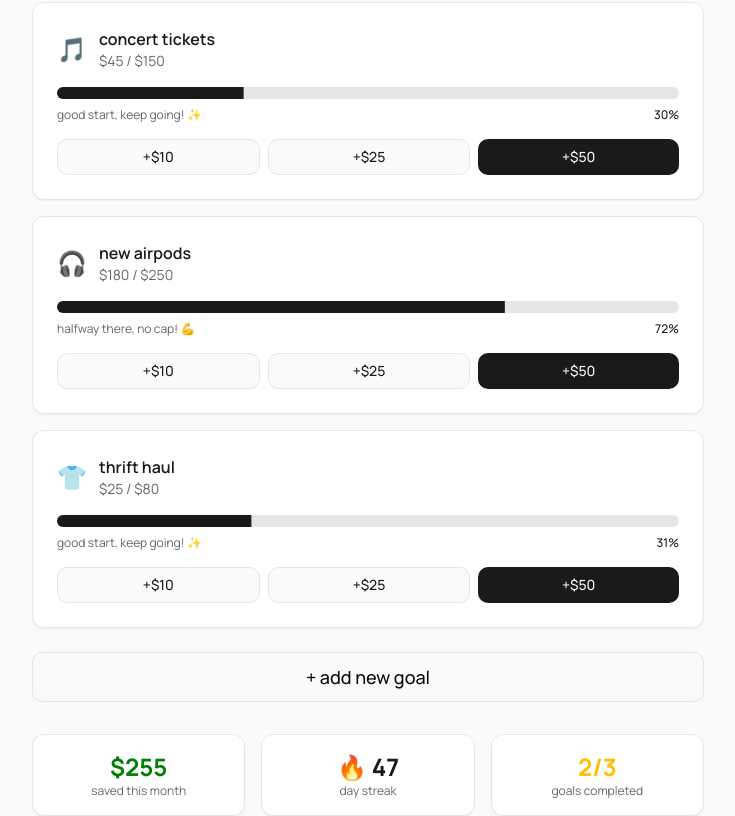
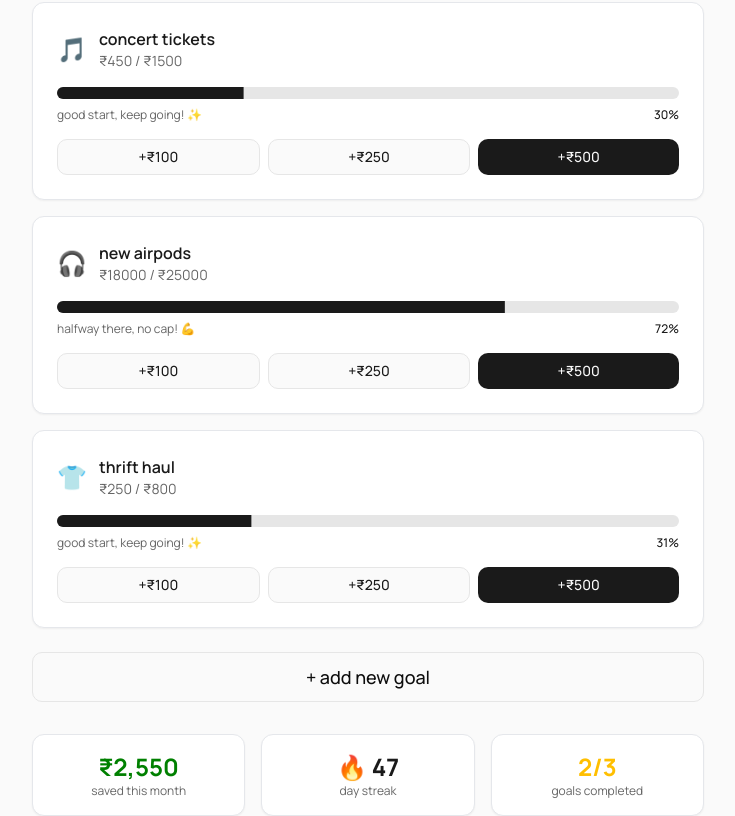
Before and after one commit to prajuktadey/squad-save-bot, a React (Vite) app: page / in a window 1280 px wide. Shown: the part 260-1076 px from the top of the page, without its empty margins (272-1007 px from the left). Built offline with nearby package versions, Linux system fonts and the light colour scheme.

Commit message:
fix: update currency to inr

```diff
--- a/src/components/SavingsGoal.tsx
+++ b/src/components/SavingsGoal.tsx
@@ -14,9 +14,9 @@ interface Goal {
 
 export const SavingsGoal = () => {
   const [goals, setGoals] = useState<Goal[]>([
-    { id: '1', title: 'concert tickets', target: 150, current: 45, emoji: '🎵' },
-    { id: '2', title: 'new airpods', target: 250, current: 180, emoji: '🎧' },
-    { id: '3', title: 'thrift haul', target: 80, current: 25, emoji: '👕' }
+    { id: '1', title: 'concert tickets', target: 1500, current: 450, emoji: '🎵' },
+    { id: '2', title: 'new airpods', target: 25000, current: 18000, emoji: '🎧' },
+    { id: '3', title: 'thrift haul', target: 800, current: 250, emoji: '👕' }
   ]);
 
   const [celebratingGoal, setCelebratingGoal] = useState<string | null>(null);
@@ -71,7 +71,7 @@ export const SavingsGoal = () => {
                   <div>
                     <h3 className="font-semibold">{goal.title}</h3>
                     <p className="text-sm text-muted-foreground">
-                      ${goal.current} / ${goal.target}
+                      ₹{goal.current} / ₹{goal.target}
                     </p>
                   </div>
                 </div>
@@ -102,25 +102,25 @@ export const SavingsGoal = () => {
                 <Button
                   size="sm"
                   variant="outline"
-                  onClick={() => addMoney(goal.id, 10)}
+                  onClick={() => addMoney(goal.id, 100)}
                   className="flex-1"
                 >
-                  +$10
+                  +₹100
                 </Button>
                 <Button
                   size="sm"
                   variant="outline"
-                  onClick={() => addMoney(goal.id, 25)}
+                  onClick={() => addMoney(goal.id, 250)}
                   className="flex-1"
                 >
-                  +$25
+                  +₹250
                 </Button>
                 <Button
                   size="sm"
-                  onClick={() => addMoney(goal.id, 50)}
+                  onClick={() => addMoney(goal.id, 500)}
                   className="flex-1"
                 >
-                  +$50
+                  +₹500
                 </Button>
               </div>
             </Card>
--- a/src/components/SpendSmart.tsx
+++ b/src/components/SpendSmart.tsx
@@ -8,7 +8,7 @@ import { PixelMascot } from './PixelMascot';
 export const SpendSmart = () => {
   const [itemName, setItemName] = useState('');
   const [itemPrice, setItemPrice] = useState('');
-  const [hourlyWage, setHourlyWage] = useState('15'); // default min wage
+  const [hourlyWage, setHourlyWage] = useState('150'); // typical hourly wage in INR
   const [calculation, setCalculation] = useState<{
     hours: number;
     days: number;
@@ -58,21 +58,21 @@ export const SpendSmart = () => {
 
         <div className="grid grid-cols-2 gap-4">
           <div>
-            <Label htmlFor="price">price ($)</Label>
+            <Label htmlFor="price">price (₹)</Label>
             <Input
               id="price"
               type="number"
-              placeholder="0.00"
+              placeholder="0"
               value={itemPrice}
               onChange={(e) => setItemPrice(e.target.value)}
             />
           </div>
           <div>
-            <Label htmlFor="wage">your hourly wage ($)</Label>
+            <Label htmlFor="wage">your hourly wage (₹)</Label>
             <Input
               id="wage"
               type="number"
-              placeholder="15.00"
+              placeholder="150"
               value={hourlyWage}
               onChange={(e) => setHourlyWage(e.target.value)}
             />
--- a/src/pages/Index.tsx
+++ b/src/pages/Index.tsx
@@ -105,7 +105,7 @@ const Index = () => {
         <div className="max-w-2xl mx-auto mt-8">
           <div className="grid grid-cols-3 gap-4">
             <Card className="p-4 text-center">
-              <div className="text-2xl font-bold text-success">$255</div>
+              <div className="text-2xl font-bold text-success">₹2,550</div>
               <div className="text-xs text-muted-foreground">saved this month</div>
             </Card>
             <Card className="p-4 text-center">
```
